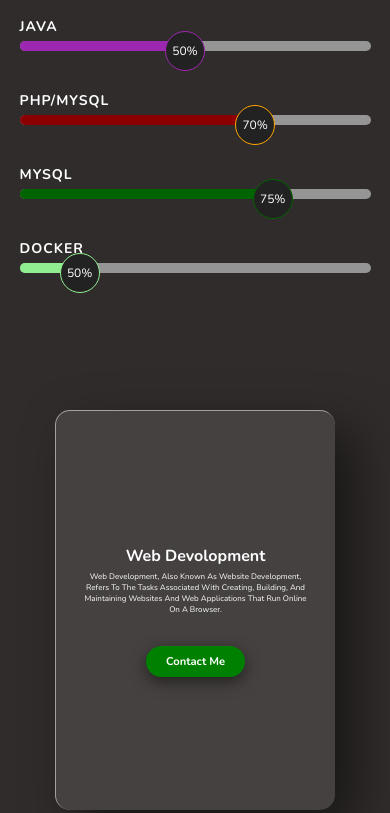
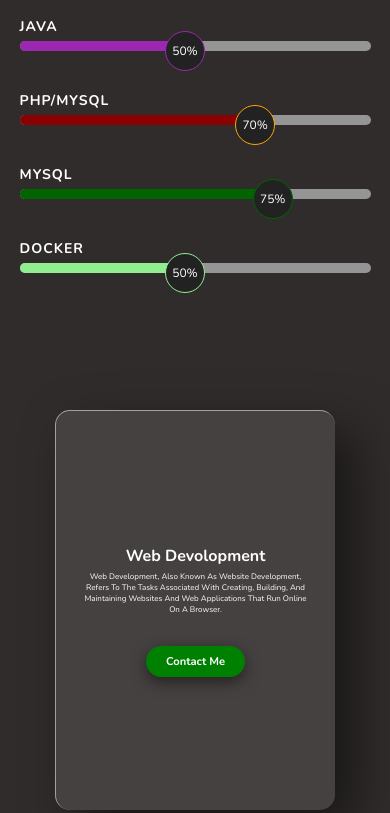
Before and after one commit to AvinaashJayakumar/avifolio, a plain HTML site: page index.html in a window 390 px wide. Shown: the part 2485-3298 px from the top of the page. Drawn offline with nearby package versions, Linux system fonts and the light colour scheme; a script that the page names is missing.

Commit message:
Update style.css

```diff
--- a/css/style.css
+++ b/css/style.css
@@ -327,7 +327,7 @@
     animation: mysql 1s;
 }
 .docker{
-    width: 20%;
+    width: 50%;
     background: lightgreen;
     animation: docker 1s;
 }
@@ -408,7 +408,7 @@
     0%{
         width: 0%;
     }100%{
-        width: 20%;
+        width: 50%;
 }
 }
   /* styles for screens with width less than 768px */
@@ -450,6 +450,9 @@
     }
     .mysql {
         width: 75%;
+    }
+    .docker{
+        width: 50%;
     }
 }
 
```
